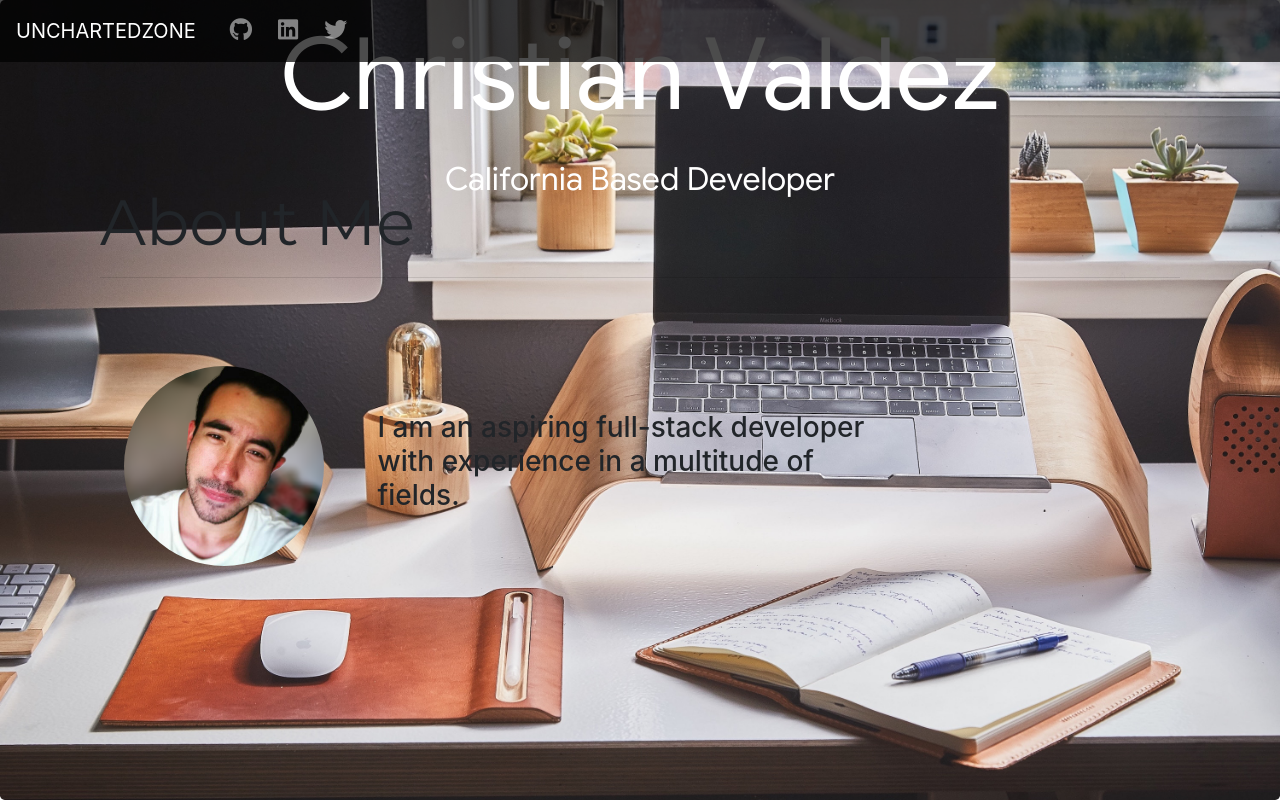
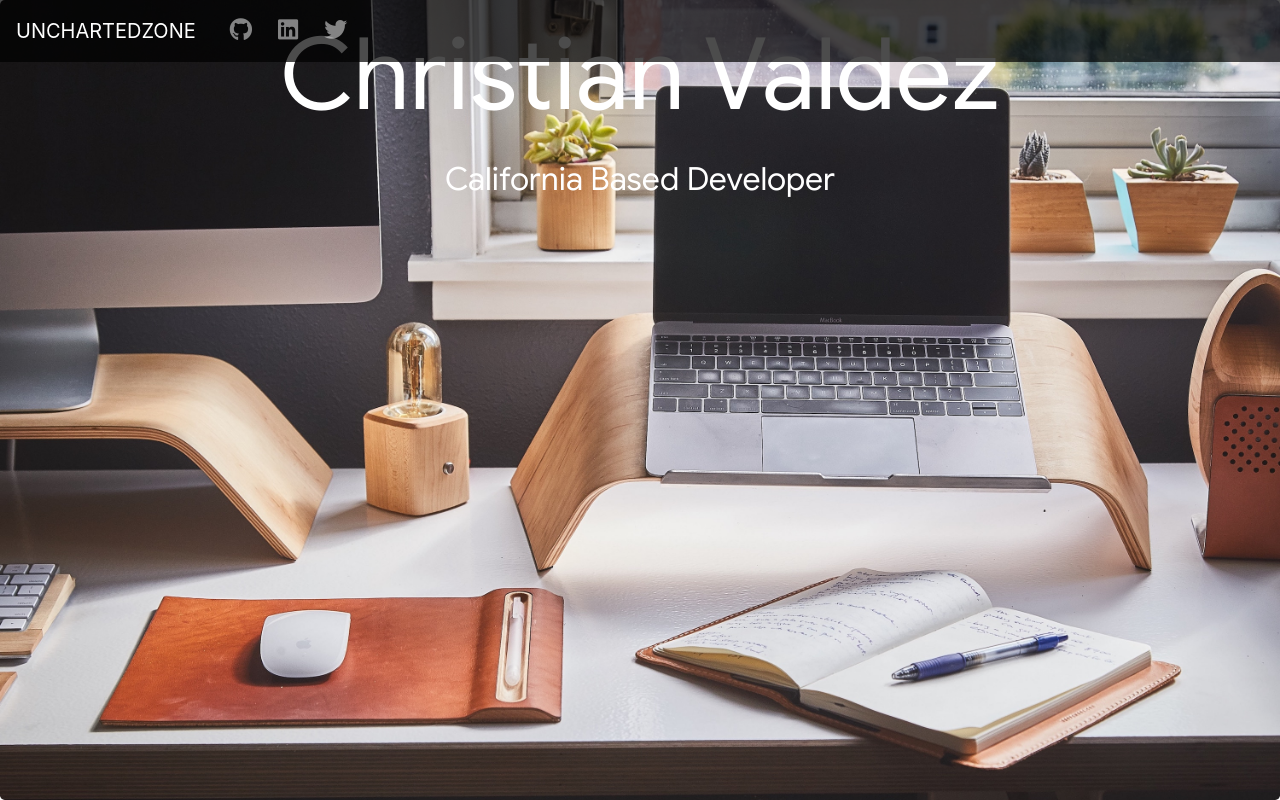
Before and after one commit to unChartedZone/unChartedZone.github.io, a Vue app: page / in a window 1280 px wide. Shown: the top 800 px of the page. Built offline with nearby package versions, Linux system fonts and the light colour scheme; some icons are missing.

Commit message:
have all other content sections appear above of home parallax

```diff
--- a/src/App.vue
+++ b/src/App.vue
@@ -2,9 +2,12 @@
   <div id="app">
     <Header></Header>
     <Home></Home>
-    <About></About>
-    <!-- <Showcase></Showcase> -->
-    <Footer></Footer>
+	<div style="height: 100vh;"></div>
+	<div style="position: relative; width: 100%; background-color: white; z-index: 100;">
+		<About></About>
+		<Showcase></Showcase>
+		<Footer></Footer>
+	</div>
   </div>
   <!--<div id="footer"> <h3> <i> The End </i> </h3> </div>-->
 </template>
--- a/src/components/Home.vue
+++ b/src/components/Home.vue
@@ -105,6 +105,7 @@ export default {
 	background-size: cover;
 	position: fixed;
 	top: 0;
+	z-index: 4;
 
 	&>.container-fluid {
 		height: inherit;
```
